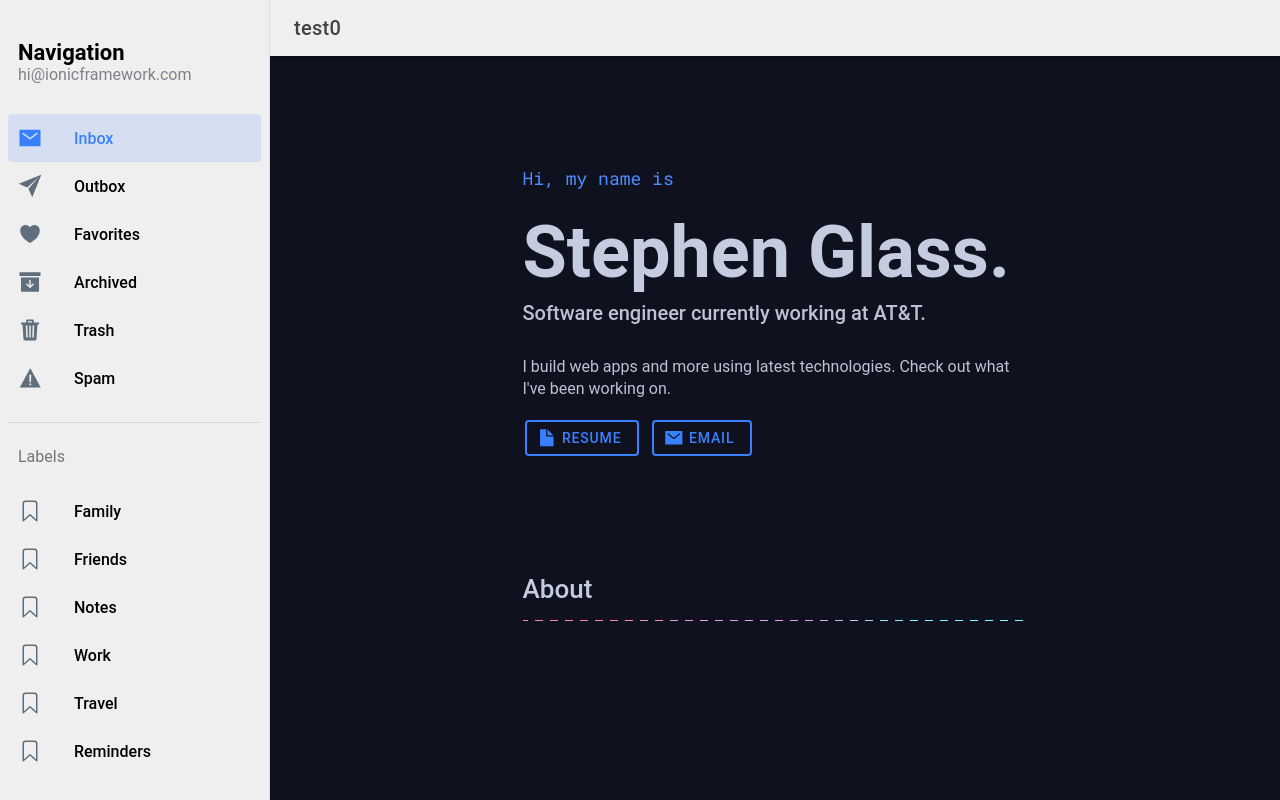
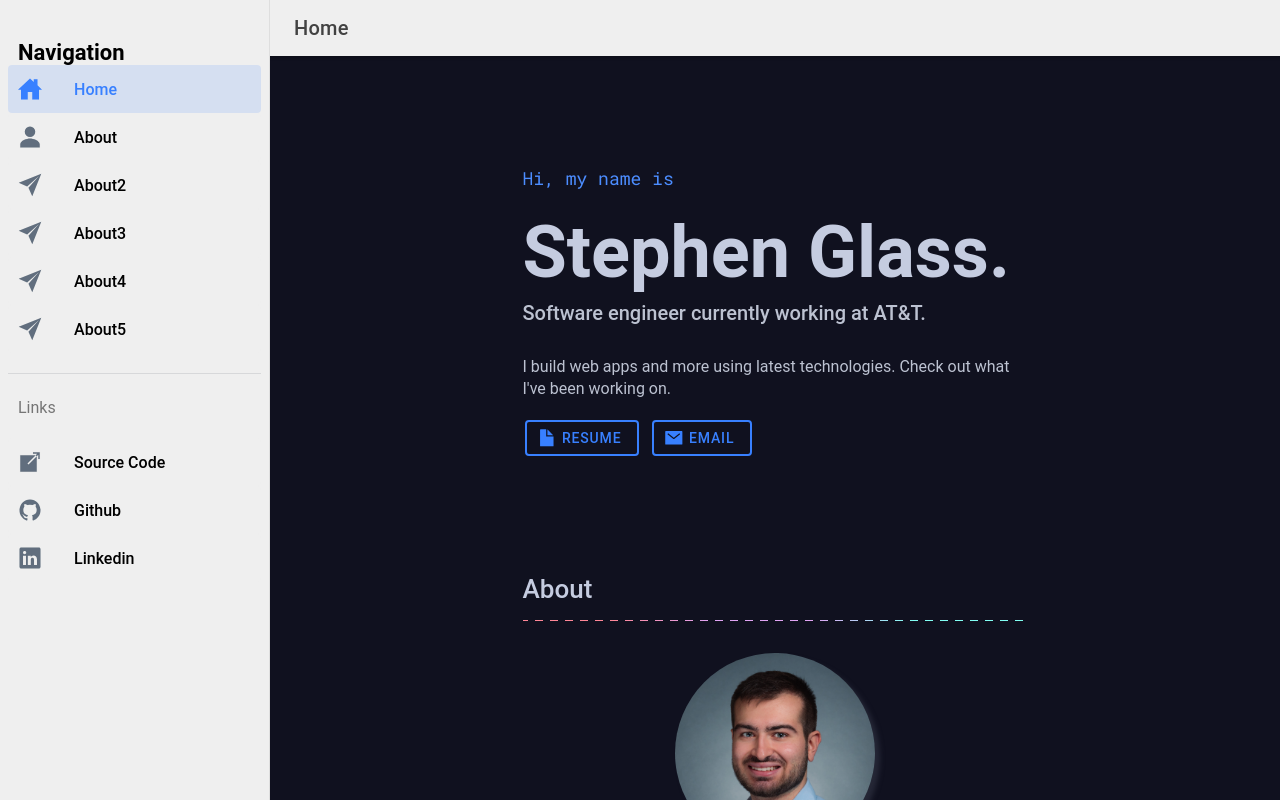
Before and after one commit to stephenglass/react-swe-portfolio, a React (Create React App) app: page / in a window 1280 px wide. Built offline with nearby package versions, Linux system fonts and the light colour scheme.

Commit message:
Added dynamic loading, routing, scrolling changes

```diff
--- a/package.json
+++ b/package.json
@@ -23,7 +23,6 @@
     "node-sass": "^6.0.1",
     "react": "^17.0.1",
     "react-dom": "^17.0.1",
-    "react-lazyload": "^3.2.0",
     "react-router": "^5.2.0",
     "react-router-dom": "^5.2.0",
     "react-scripts": "4.0.2",
--- a/src/AppContext.tsx
+++ b/src/AppContext.tsx
@@ -1,11 +1,12 @@
 import React from "react";
+import { appSections } from "./data/AppData";
 
 type AppDataInterface = {
   lastViewedElement: string;
 };
 
 const initialState = {
-  lastViewedElement: "test0",
+  lastViewedElement: appSections[0].title,
 };
 
 type AppContextInterface = {
--- /dev/null
+++ b/src/components/AboutArea.css
@@ -0,0 +1,16 @@
+.about-container {
+  margin: auto;
+  align-items: center;
+}
+
+.about-container .avatar {
+  display: block;
+  margin-left: auto;
+  margin-right: auto;
+  width: 200px;
+  height: 200px;
+
+  box-shadow: 5px 5px 5px #252736;
+  -moz-box-shadow: 5px 5px 5px #252736;
+  -webkit-box-shadow: 5px 5px 5px #252736;
+}
--- /dev/null
+++ b/src/components/AboutArea.tsx
@@ -0,0 +1,20 @@
+import { IonAvatar, IonImg, IonButton, IonIcon } from "@ionic/react";
+import {
+  documentOutline,
+  documentSharp,
+  mailOutline,
+  mailSharp,
+} from "ionicons/icons";
+import "./AboutArea.css";
+
+const AboutArea: React.FC = () => {
+  return (
+    <div className="about-container">
+      <IonAvatar className="avatar">
+        <IonImg src="../assets/img/sg8717.png" alt="demo" />
+      </IonAvatar>
+    </div>
+  );
+};
+
+export default AboutArea;
--- a/src/components/Menu.tsx
+++ b/src/components/Menu.tsx
@@ -28,58 +28,11 @@ import {
   warningSharp,
 } from "ionicons/icons";
 import { AppContext } from "../AppContext";
+import { appSections } from "../data/AppData";
 import "./Menu.css";
-
-interface AppPage {
-  url: string;
-  iosIcon: string;
-  mdIcon: string;
-  title: string;
-}
-
-const appPages: AppPage[] = [
-  {
-    title: "Inbox",
-    url: "/test0",
-    iosIcon: mailOutline,
-    mdIcon: mailSharp,
-  },
-  {
-    title: "Outbox",
-    url: "/test1",
-    iosIcon: paperPlaneOutline,
-    mdIcon: paperPlaneSharp,
-  },
-  {
-    title: "Favorites",
-    url: "/test2",
-    iosIcon: heartOutline,
-    mdIcon: heartSharp,
-  },
-  {
-    title: "Archived",
-    url: "/test3",
-    iosIcon: archiveOutline,
-    mdIcon: archiveSharp,
-  },
-  {
-    title: "Trash",
-    url: "/test4",
-    iosIcon: trashOutline,
-    mdIcon: trashSharp,
-  },
-  {
-    title: "Spam",
-    url: "/test5",
-    iosIcon: warningOutline,
-    mdIcon: warningSharp,
-  },
-];
-
-const labels = ["Family", "Friends", "Notes", "Work", "Travel", "Reminders"];
+import { menuLinks } from "../data/Links";
 
 const Menu: React.FC = () => {
-  const location = useLocation();
   const history = useHistory();
   const { sharedValue } = useContext(AppContext);
 
@@ -92,22 +45,21 @@ const Menu: React.FC = () => {
       <IonContent>
         <IonList id="inbox-list">
           <IonListHeader>Navigation</IonListHeader>
-          <IonNote>hi@ionicframework.com</IonNote>
-          {appPages.map((appPage, index) => {
+          {/* <IonNote>hi@ionicframework.com</IonNote> */}
+          {appSections.map((appPage, index) => {
             return (
               <IonMenuToggle key={index} autoHide={false}>
                 <IonItem
                   className={
-                    sharedValue.lastViewedElement ===
-                    appPage.url.substr(1, appPage.url.length)
+                    sharedValue.lastViewedElement === appPage.title
                       ? "selected"
                       : ""
                   }
-                  // routerLink={appPage.url}
-                  // routerDirection="none"
                   onClick={() => history.replace(appPage.url)}
                   lines="none"
                   detail={false}
+                  // routerLink={appPage.url}
+                  // routerDirection="none"
                   button
                 >
                   <IonIcon
@@ -123,11 +75,11 @@ const Menu: React.FC = () => {
         </IonList>
 
         <IonList id="labels-list">
-          <IonListHeader>Labels</IonListHeader>
-          {labels.map((label, index) => (
-            <IonItem lines="none" key={index}>
-              <IonIcon slot="start" icon={bookmarkOutline} />
-              <IonLabel>{label}</IonLabel>
+          <IonListHeader>Links</IonListHeader>
+          {menuLinks.map((link, index) => (
+            <IonItem lines="none" key={index} href={link.url}>
+              <IonIcon slot="start" ios={link.iosIcon} md={link.mdIcon} />
+              <IonLabel>{link.title}</IonLabel>
             </IonItem>
           ))}
         </IonList>
--- /dev/null
+++ b/src/components/NoPage.tsx
@@ -0,0 +1,18 @@
+import "./IntroductionArea.css";
+
+const NoPage: React.FC = () => {
+  return (
+    <div className="introduction-container">
+      <div className="spacing" />
+      <h3>Page not found</h3>
+      <h1>
+        <strong>404</strong>
+      </h1>
+      <h2>
+        Please use navigation menu to return <a href="/">home</a>.
+      </h2>
+    </div>
+  );
+};
+
+export default NoPage;
--- a/src/components/SectionDivider.tsx
+++ b/src/components/SectionDivider.tsx
@@ -8,7 +8,7 @@ const SectionDivider: React.FC<ContainerProps> = ({ text }) => {
   return (
     <div className="divider">
       <div className="spacing" />
-      <h1>About</h1>
+      <h1>{text}</h1>
 
       <b className="hr"></b>
     </div>
--- /dev/null
+++ b/src/data/AppData.ts
@@ -0,0 +1,73 @@
+import {
+  paperPlaneOutline,
+  paperPlaneSharp,
+  mailOutline,
+  mailSharp,
+  homeOutline,
+  homeSharp,
+  personOutline,
+  personSharp,
+} from "ionicons/icons";
+import React from "react";
+
+import AboutArea from "../components/AboutArea";
+import IntroductionArea from "../components/IntroductionArea";
+
+interface AppSection {
+  url: string;
+  iosIcon: string;
+  mdIcon: string;
+  title: string;
+  divider?: boolean;
+  component: React.FC;
+}
+
+export const appSections: AppSection[] = [
+  {
+    title: "Home",
+    url: "/home",
+    iosIcon: homeOutline,
+    mdIcon: homeSharp,
+    component: IntroductionArea,
+  },
+  {
+    title: "About",
+    url: "/about",
+    iosIcon: personOutline,
+    mdIcon: personSharp,
+    component: AboutArea,
+    divider: true,
+  },
+  {
+    title: "About2",
+    url: "/about2",
+    iosIcon: paperPlaneOutline,
+    mdIcon: paperPlaneSharp,
+    component: AboutArea,
+    divider: true,
+  },
+  {
+    title: "About3",
+    url: "/about3",
+    iosIcon: paperPlaneOutline,
+    mdIcon: paperPlaneSharp,
+    component: AboutArea,
+    divider: true,
+  },
+  {
+    title: "About4",
+    url: "/about4",
+    iosIcon: paperPlaneOutline,
+    mdIcon: paperPlaneSharp,
+    component: AboutArea,
+    divider: true,
+  },
+  {
+    title: "About5",
+    url: "/about5",
+    iosIcon: paperPlaneOutline,
+    mdIcon: paperPlaneSharp,
+    component: AboutArea,
+    divider: true,
+  },
+];
--- /dev/null
+++ b/src/data/Links.ts
@@ -0,0 +1,34 @@
+import {
+  openOutline,
+  openSharp,
+  logoGithub,
+  logoLinkedin,
+} from "ionicons/icons";
+
+interface MenuLink {
+  url: string;
+  iosIcon: string;
+  mdIcon: string;
+  title: string;
+}
+
+export const menuLinks: MenuLink[] = [
+  {
+    title: "Source Code",
+    url: "/",
+    iosIcon: openOutline,
+    mdIcon: openSharp,
+  },
+  {
+    title: "Github",
+    url: "https://github.com/sglass520",
+    iosIcon: logoGithub,
+    mdIcon: logoGithub,
+  },
+  {
+    title: "Linkedin",
+    url: "https://www.linkedin.com/in/stephen-glass/",
+    iosIcon: logoLinkedin,
+    mdIcon: logoLinkedin,
+  },
+];
--- a/src/pages/Page.tsx
+++ b/src/pages/Page.tsx
@@ -6,20 +6,21 @@ import {
   IonPage,
   IonTitle,
   IonToolbar,
-  IonButton,
 } from "@ionic/react";
 import { useEffect, useState, useContext, useRef } from "react";
 import { useParams } from "react-router";
-import ExploreContainer from "../components/ExploreContainer";
 import SectionContainer from "../components/SectionContainer";
 import { AppContext } from "../AppContext";
 import "./Page.css";
-import IntroductionArea from "../components/IntroductionArea";
 import SectionDivider from "../components/SectionDivider";
+import NoPage from "../components/NoPage";
+import { appSections } from "../data/AppData";
+import { transgender } from "ionicons/icons";
 
 const Page: React.FC = () => {
   const isDomRendered = useRef(false);
-  const { anchor = "home" } = useParams<{ anchor: string }>();
+  const { anchor = "undefined" } = useParams<{ anchor: string }>();
+  const [pageNotFound, setPageNotFound] = useState<boolean>(false);
   const [visibleElements, setVisibleElements] = useState<string[]>([]);
   const { sharedValue, setSharedValue } = useContext(AppContext);
 
@@ -35,30 +36,38 @@ const Page: React.FC = () => {
 
   useEffect(() => {
     console.log("anchor: ", anchor);
-    if (anchor !== "home") {
+    if (anchor !== "undefined") {
+      // verify provided anchor link matches one in the database
+      for (var i = 0; i < appSections.length; i++) {
+        if (appSections[i].url.substr(1) === anchor) {
+          setPageNotFound(false);
+
           console.log("scrolling...");
           setTimeout(() => {
+            const element = document.getElementById(`anchor_${anchor}`);
+            if (element) {
               console.log("going to: ", anchor);
-        let elmnt = document.getElementById(`anchor_${anchor}`);
-        if (elmnt) {
-          console.log("element exists");
-          elmnt.scrollIntoView({ behavior: "smooth" });
-        } else {
-          console.log("element not exists");
+              element.scrollIntoView({ behavior: "smooth" });
             }
           }, 250);
+          return;
+        }
+      }
+      // return not met, no anchor point matched. 404
+      setPageNotFound(true);
+      console.log("404?");
     }
   }, [anchor]);
 
   useEffect(() => {
     console.log("visibleElements: ", visibleElements);
     if (isDomRendered.current && visibleElements.length > 0) {
-      for (var i = 0; i < 10; i++) {
-        const element = `test${i}`;
+      for (var i = 0; i < appSections.length; i++) {
+        const element = appSections[i].url.substr(1);
         if (visibleElements.includes(element)) {
           if (sharedValue.lastViewedElement !== element) {
             console.log("setting to: ", element);
-            setSharedValue({ lastViewedElement: element });
+            setSharedValue({ lastViewedElement: appSections[i].title });
           }
           return;
         }
@@ -78,31 +87,24 @@ const Page: React.FC = () => {
       </IonHeader>
 
       <IonContent className="main-page" fullscreen>
-        {/* <IonHeader collapse="condense">
-          <IonToolbar>
-            <IonTitle size="large">{anchor}</IonTitle>
-          </IonToolbar>
-        </IonHeader> */}
-
         <div className="page-container">
+          {pageNotFound ? (
+            <NoPage />
+          ) : (
+            <>
+              {appSections.map((n, index) => (
                 <SectionContainer
-            name="Introduction"
+                  key={index}
+                  name={n.url.substr(1)}
                   visibility={[visibleElements, setVisibleElements]}
                 >
-            <IntroductionArea />
+                  {n.divider && <SectionDivider text={n.title} />}
+
+                  <n.component key={index} />
                 </SectionContainer>
-
-          <SectionDivider text="Hello" />
-
-          {/* {[...Array(10)].map((_, n) => (
-          <SectionContainer
-            key={n}
-            name={`test${n}`}
-            visibility={[visibleElements, setVisibleElements]}
-          >
-            <p>Hello</p>
-          </SectionContainer>
-        ))} */}
+              ))}
+            </>
+          )}
         </div>
       </IonContent>
     </IonPage>
```
Also changed, not shown: src/theme/variables.css (+0 -158 lines), public/assets/img/sg8717.png (added), 1 other file (tests, documents, lock files or other folders). Lines whose indentation alone changed are shown as unchanged.
